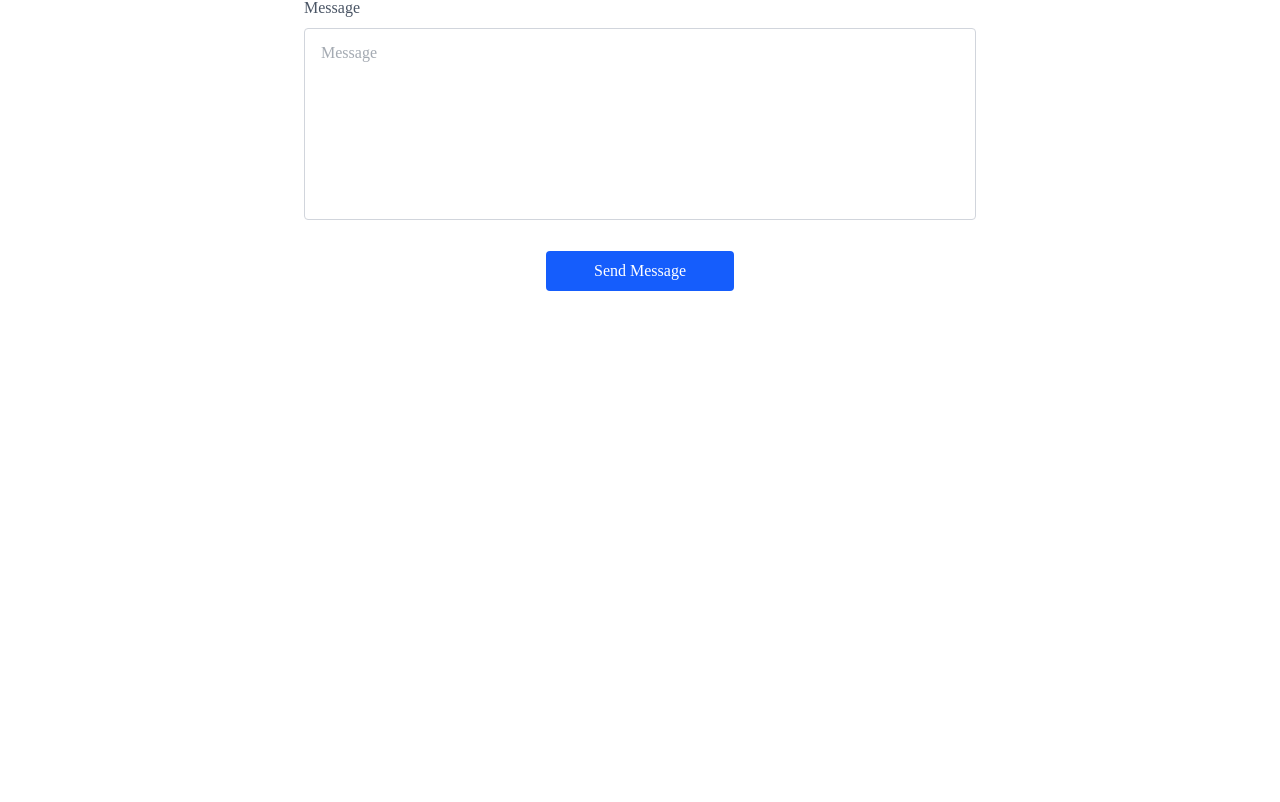
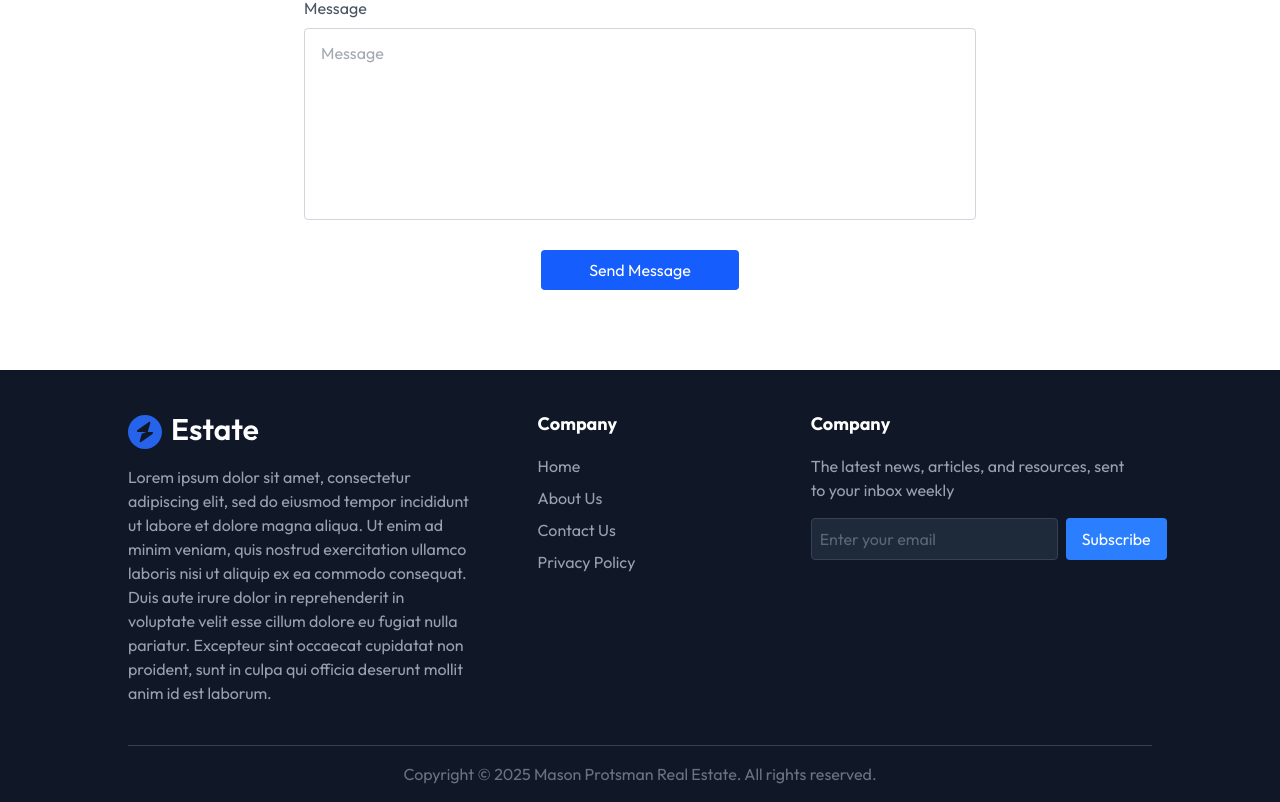
Before and after one commit to masonprotsman/react-real-estate, a React (Vite) app: page / in a window 1280 px wide. Shown: the part 4177-4979 px from the top of the page. Before the commit the page ends 4548 px from the top, so only its background shows below. Built offline with nearby package versions, Linux system fonts and the light colour scheme.

Commit message:
almpost done

```diff
--- a/src/App.jsx
+++ b/src/App.jsx
@@ -4,15 +4,20 @@
 import Projects from './components/Projects.jsx';
 import Testimonials from './components/Testimonials.jsx';
 import Contact from './components/Contact.jsx';
+ import { ToastContainer } from 'react-toastify';
+ import 'react-toastify/dist/ReactToastify.css';
+import Footer from './components/Footer.jsx';
 
 const App = () => {
   return (
     <div className='w-full overflow-hidden'>
+      <ToastContainer />
       <Header />
       <About />
       <Projects />
       <Testimonials />
       <Contact />
+      <Footer />
     </div>
   )
 }
--- a/src/components/Contact.jsx
+++ b/src/components/Contact.jsx
@@ -1,4 +1,5 @@
 import React from 'react'
+import { toast } from 'react-toastify';
 
 const Contact = () => {
 
@@ -24,11 +25,11 @@
 
         if (data.success) {
             setResult("");
-            alert("Message sent successfully");
+            toast.success("Message sent successfully");
             event.target.reset();
         } else {
             console.log("Error", data);
-            alert(data.message);
+            toast.error(data.message);
             setResult(data.message);
         }
     };
@@ -53,7 +54,7 @@
                     Message
                     <textarea className='w-full border border-gray-300 rounded py-3 px-4 mt-2 h-48 resize-none' placeholder='Message' name='message' required></textarea>
                 </div>
-                <button type="submit" className='bg-blue-600 text-white px-12 py-2 rounded'>{result ? result : "Send Message"}</button>
+                <button type="submit" className='bg-blue-600 hover:bg-blue-800 text-white px-12 py-2 rounded'>{result ? result : "Send Message"}</button>
             </form>
         </div>
     )
--- /dev/null
+++ b/src/components/Footer.jsx
@@ -0,0 +1,38 @@
+import React from 'react'
+import { assets } from '../assets/assets';
+
+const Footer = () => {
+    return (
+        <div className='pt-10 px-4 md:px-20 lg:px-32 bg-gray-900 w-full overflow-hidden' id='Footer'>
+            <div className='container mx-auto flex flex-col md:flex-row justify-between items-start'>
+                <div className='w-full md:w-1/3 mb-8 md:mb-0'>
+                    <img src={assets.logo_dark} alt="Logo" />
+                    <p className='text-gray-400 mt-4'>Lorem ipsum dolor sit amet, consectetur adipiscing elit, sed do eiusmod tempor incididunt ut labore et dolore magna aliqua. Ut enim ad minim veniam, quis nostrud exercitation ullamco laboris nisi ut aliquip ex ea commodo consequat. Duis aute irure dolor in reprehenderit in voluptate velit esse cillum dolore eu fugiat nulla pariatur. Excepteur sint occaecat cupidatat non proident, sunt in culpa qui officia deserunt mollit anim id est laborum.</p>
+                </div>
+                <div className='w-full md:w-1/5 mb-8 md:mb-0'>
+                    <h3 className='text-white text-lg font-bold mb-4'>Company</h3>
+                    <ul className='flex flex-col gap-2 text-gray-400'>
+                        <a className='hover:text-white' href="#Header">Home</a>
+                        <a className='hover:text-white' href="#About">About Us</a>
+                        <a className='hover:text-white' href="#Contact">Contact Us</a>
+                        <a className='hover:text-white' href="#">Privacy Policy</a>
+
+                    </ul>
+                </div>
+                <div className='w-full md:w-1/3'>
+                    <h3 className='text-white text-lg font-bold mb-4'>Company</h3>
+                    <p className='text-gray-400 mb-4 max-w-80'>The latest news, articles, and resources, sent to your inbox weekly</p>
+                    <div className='flex gap-2'>
+                        <input type="email" className='p-2 rounded bg-gray-800 text-gray-400 border border-gray-700 focus:outline-none w-full md:w-auto' placeholder="Enter your email" />
+                        <button className='py-2 px-4 rounded bg-blue-500 text-white hover:bg-blue-600'>Subscribe</button>
+                    </div>
+                </div>
+            </div>
+            <div className='border-t border-gray-700 py-4 mt-10 text-center text-gray-500'>
+                Copyright © 2025 Mason Protsman Real Estate. All rights reserved.
+            </div>
+        </div>
+    )
+}
+
+export default Footer
--- a/src/components/Header.jsx
+++ b/src/components/Header.jsx
@@ -3,7 +3,7 @@
 
 const Header = () => {
   return (
-    <div className="min-h-screen mb-4 bg-cover bg-center flex items-center w-full overflow-hidden" style={{ backgroundImage: "url('/header_img.png')" }} id="header">
+    <div className="min-h-screen mb-4 bg-cover bg-center flex items-center w-full overflow-hidden" style={{ backgroundImage: "url('/header_img.png')" }} id="Header">
       <Navbar />
       <div className='container text-center mx-auto py-4 px-6 md:px-20 lg:px-32 text-white'>
         <h2 className='text-5xl sm:text-6xl md:text-[82px] inline-block max-w-3xl font-semibold pt-20'>Explore homes that exceed your expectations</h2>
--- a/src/index.css
+++ b/src/index.css
@@ -1,5 +1,5 @@
+@import url('https://fonts.googleapis.com/css2?family=Outfit:wght@100..900&display=swap');
 @import 'tailwindcss';
-@import url('https://fonts.googleapis.com/css2?family=Outfit:wght@100..900&display=swap');
 
 *{
   font-family: Outfit;
```
